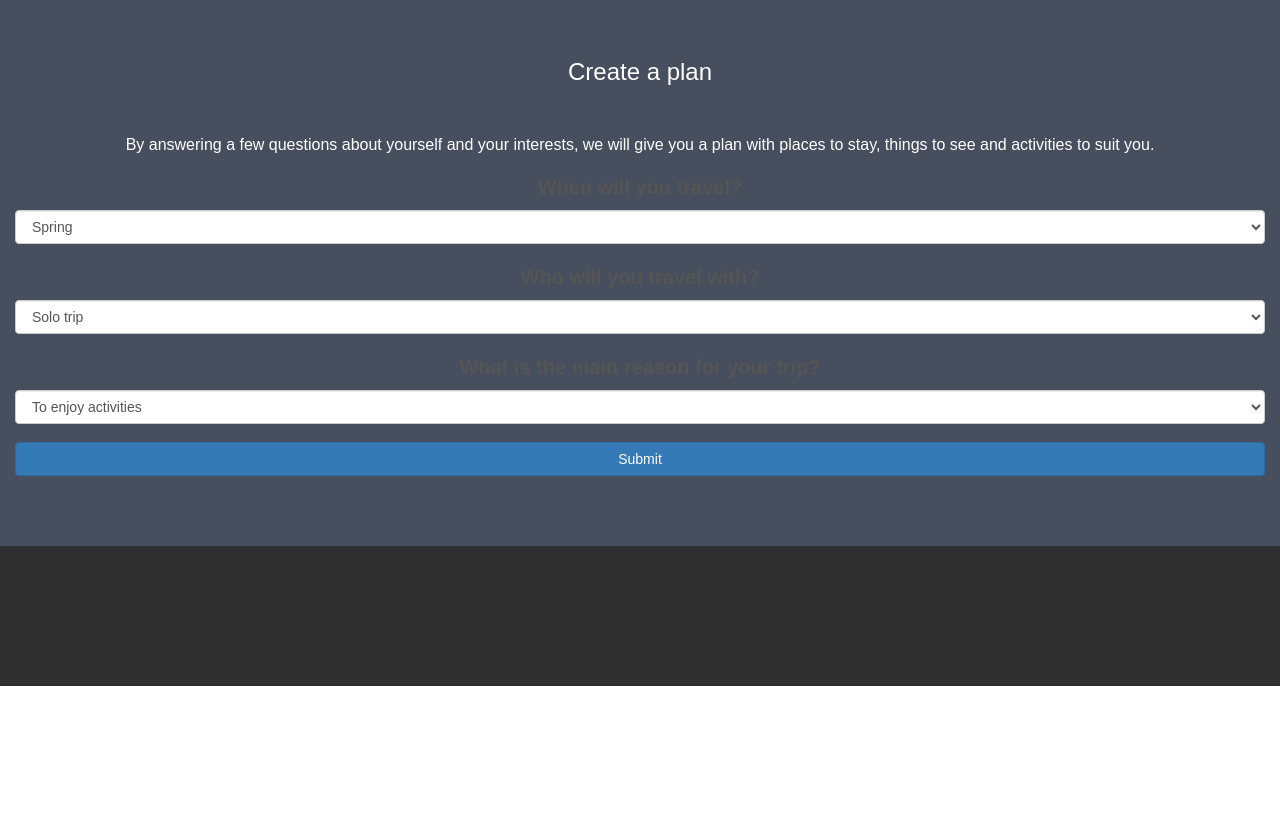
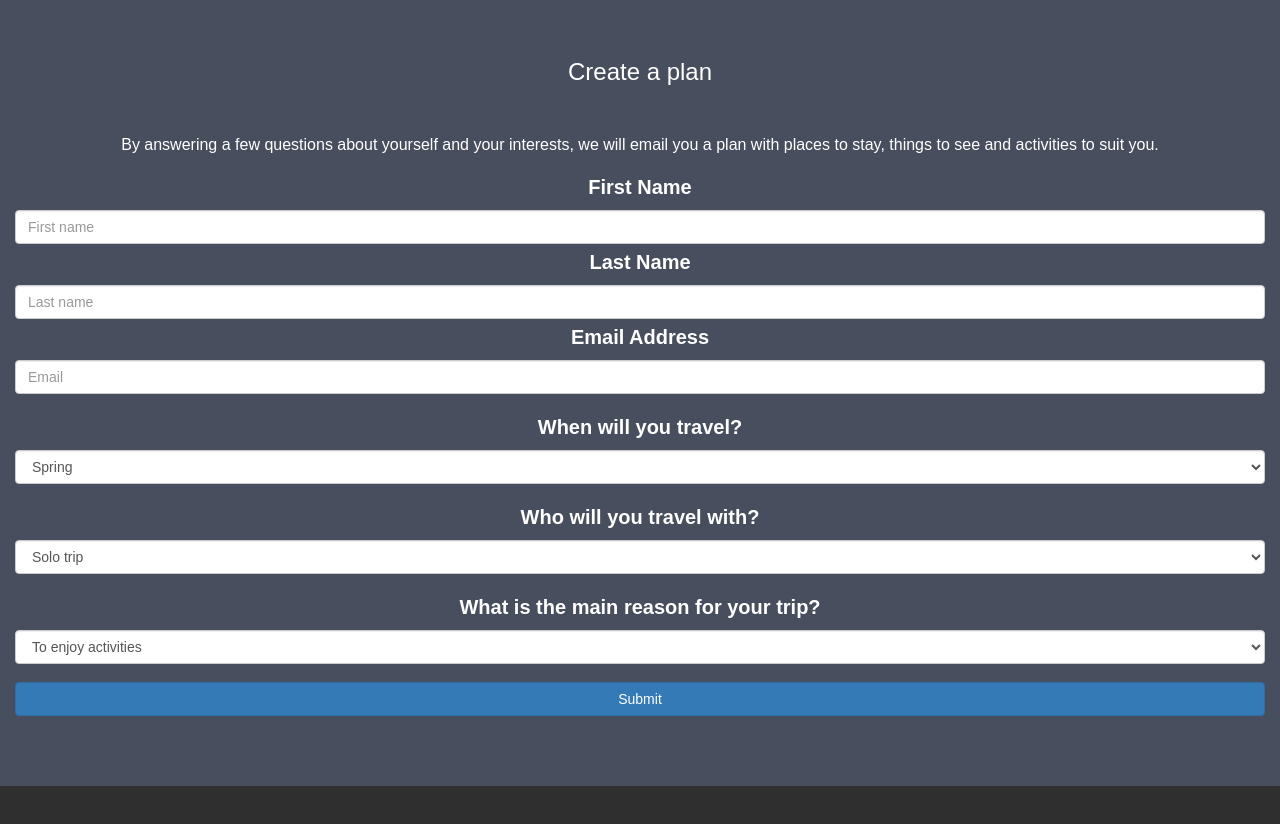
Before and after one commit to lorrainehanlon/my-trip-to-sk-ne-MS2, a plain HTML site: page index.html in a window 1280 px wide. Shown: the part 1800-2624 px from the top of the page. Before the commit the page ends 2486 px from the top, so only its background shows below. Drawn offline with nearby package versions, Linux system fonts and the light colour scheme.

Commit message:
Add personal details to Create a Plan form

```diff
--- a/assets/css/style.css
+++ b/assets/css/style.css
@@ -28,6 +28,11 @@ p {font-size: 16px;}
     padding-top: 70px;
     padding-bottom: 70px;
   }
+
+  .activity-label {
+    color: #555555 ;
+  }
+
   .navbar {
     padding-top: 15px;
     padding-bottom: 15px;
@@ -51,9 +56,7 @@ p {font-size: 16px;}
     display: flex;
   }
 
-  label {
-    color: #555555 !important;
-  }
+
 
 #sidebar {
   flex-basis: 5rem;
--- a/assets/js/script.js
+++ b/assets/js/script.js
@@ -1,4 +1,11 @@
-function initMap() {
+function initMap(activity) {
+
+	console.log(typeof activity);
+  if(typeof activity === "undefined"){
+  	activity = "cafe";
+  }
+
+
     // Create the map.
     const pyrmont = { lat: 55.9903, lng: 13.5958 };
     const map = new google.maps.Map(document.getElementById("map"), {
--- a/index.html
+++ b/index.html
@@ -56,10 +56,24 @@
   <div class="container-fluid bg-2 text-center">
     <section id = "createaplan">
     <h3 class="margin">Create a plan</h3>
-    <p>By answering a few questions about yourself and your interests, we will give you a plan with places to stay, things to see and activities to suit you. </p>
+    <p>By answering a few questions about yourself and your interests, we will email you a plan with places to stay, things to see and activities to suit you. </p>
     <form>
+      <div class="form-row">
+        <div class="col">
+          <label for="when">First Name</label>
+          <input type="text" class="form-control" placeholder="First name">
+        </div>
+        <div class="col">
+          <label for="when">Last Name</label>
+          <input type="text" class="form-control" placeholder="Last name">
+        </div>
+      </div>
+      <div class="form-group">
+        <label for="inputEmail">Email Address</label>
+        <input type="email" class="form-control" id="inputEmail4" placeholder="Email">
+      </div>
         <div class="form-group">
-          <label for="exampleInputEmail1">When will you travel?</label>
+          <label for="when">When will you travel?</label>
           <select class="form-control">
             <option>Spring</option>
             <option>Summmer</option>
@@ -68,7 +82,7 @@
           </select>
         </div>
         <div class="form-group">
-            <label for="exampleInputEmail1">Who will you travel with?</label>
+            <label for="who">Who will you travel with?</label>
             <select class="form-control">
                 <option>Solo trip</option>
                 <option>With children</option>
@@ -76,7 +90,7 @@
               </select>
         </div>
         <div class="form-group">
-            <label for="exampleInputEmail1">What is the main reason for your trip?</label>
+            <label for="reason">What is the main reason for your trip?</label>
             <select class="form-control">
                 <option>To enjoy activities</option>
                 <option>To relax</option>
```
Also changed, not shown: results.html (+2 -2 lines).
